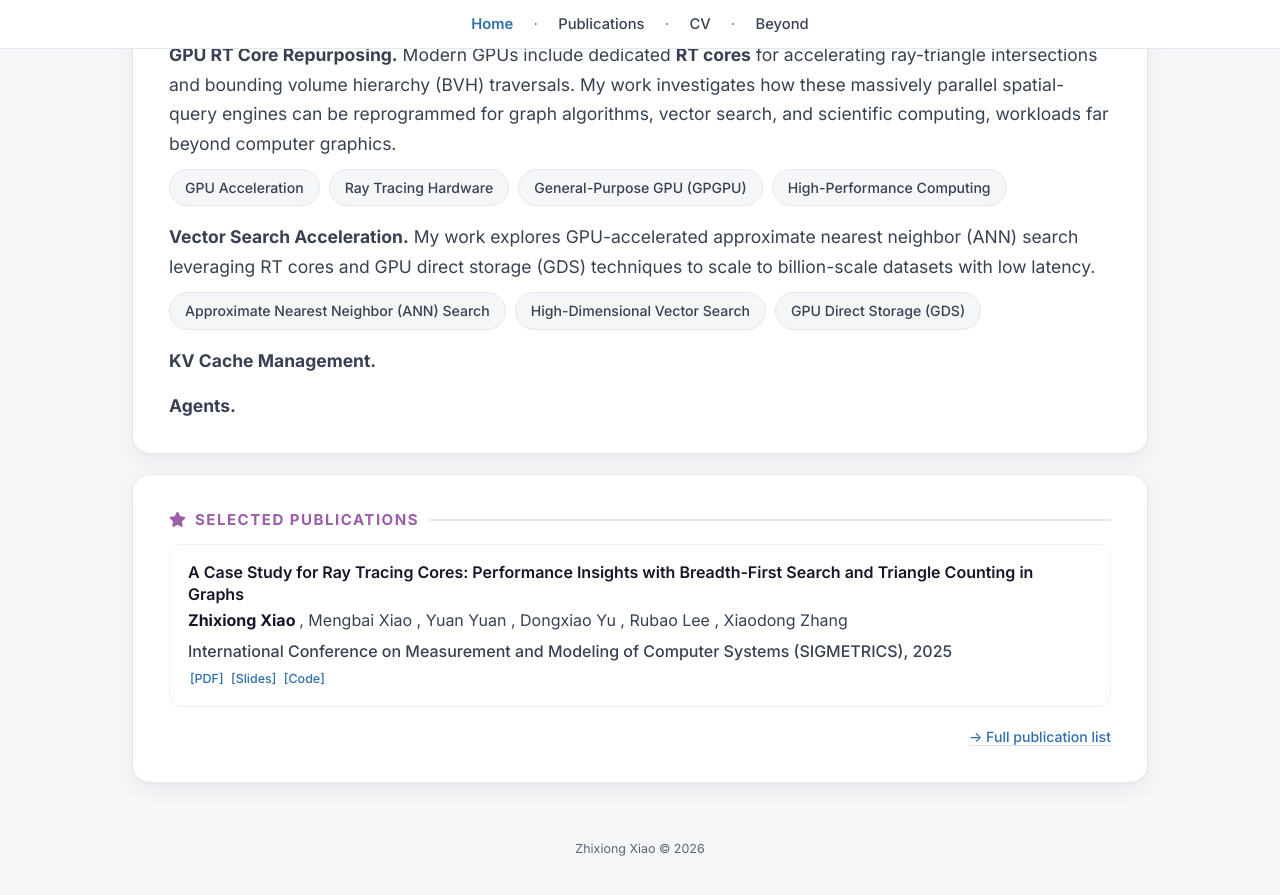
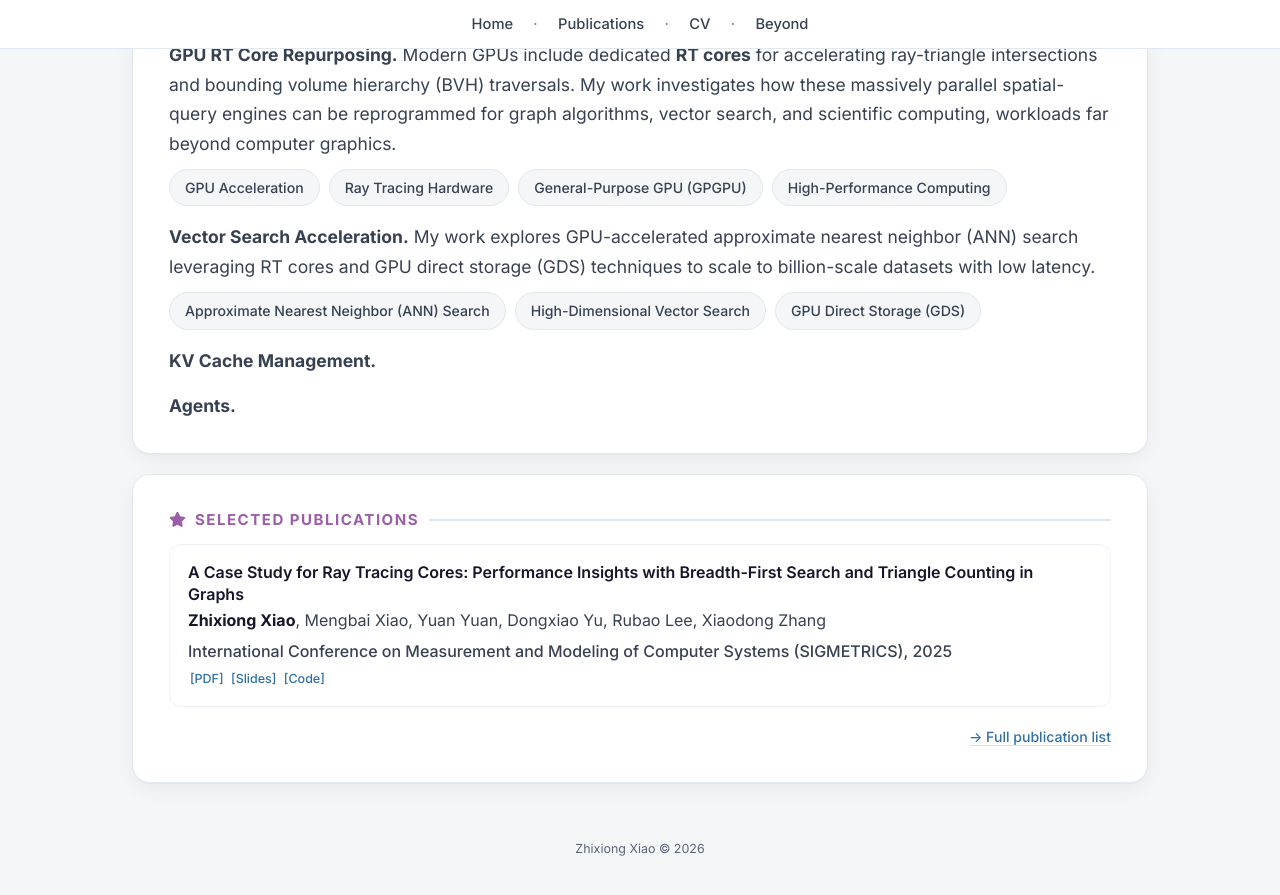
Before and after one commit to xiaozxiong/xiaozxiong.github.io, a Jekyll site: the page built from index.html, in a window 1280 px wide and 900 px high, scrolled down 869 px. Shown: the top 895 px of the window. Built offline with Jekyll 4.4.1, drawn with Linux system fonts in a browser that asks for light colours.

Commit message:
fix authors problem and upload concert images

```diff
--- a/_layouts/default.html
+++ b/_layouts/default.html
@@ -19,7 +19,7 @@
   <!-- ========== TOP NAVIGATION ========== -->
   <nav class="top-nav" id="top-nav">
     <div class="nav-inner">
-      <a href="/" class="nav-item active">Home</a>
+      <a href="/" class="nav-item">Home</a>
       <span class="nav-dot">·</span>
       <a href="/publications" class="nav-item">Publications</a>
       <span class="nav-dot">·</span>
--- a/index.html
+++ b/index.html
@@ -95,14 +95,14 @@
       <div class="pub-body">
         <div class="pub-title">{{ pub.title }}</div>
         <div class="pub-authors">
-          {% for author in pub.authors %}
-            {% if author.me %}<span class="me">{% else %}{% endif %}
-            {{ author.name }}
-            {% if author.star %}<span class="pub-star">*</span>{% endif %}
-            {% if author.hash %}<span class="pub-hash">#</span>{% endif %}
-            {% if author.me %}</span>{% endif %}
-            {% unless forloop.last %}, {% endunless %}
-          {% endfor %}
+          {%- for author in pub.authors -%}
+            {%- if author.me %}<span class="me">{% endif -%}
+            {{- author.name -}}
+            {%- if author.star %}<span class="pub-star">*</span>{% endif -%}
+            {%- if author.hash %}<span class="pub-hash">#</span>{% endif -%}
+            {%- if author.me %}</span>{% endif -%}
+            {%- unless forloop.last %}, {% endunless -%}
+          {%- endfor -%}
         </div>
         <div class="pub-meta">
           <div class="pub-venue">{{ pub.venue }}</div>
```
Also changed, not shown: _beyond/2026-shanghai-concert.md (added, +13 -0 lines), _publications/2026/gas.md (+1 -1 lines), publications.html (+8 -8 lines), images/gallery/chou_1.jpg (added), images/gallery/chou_2.jpg (added), images/gallery/chou_3.jpg (added).
